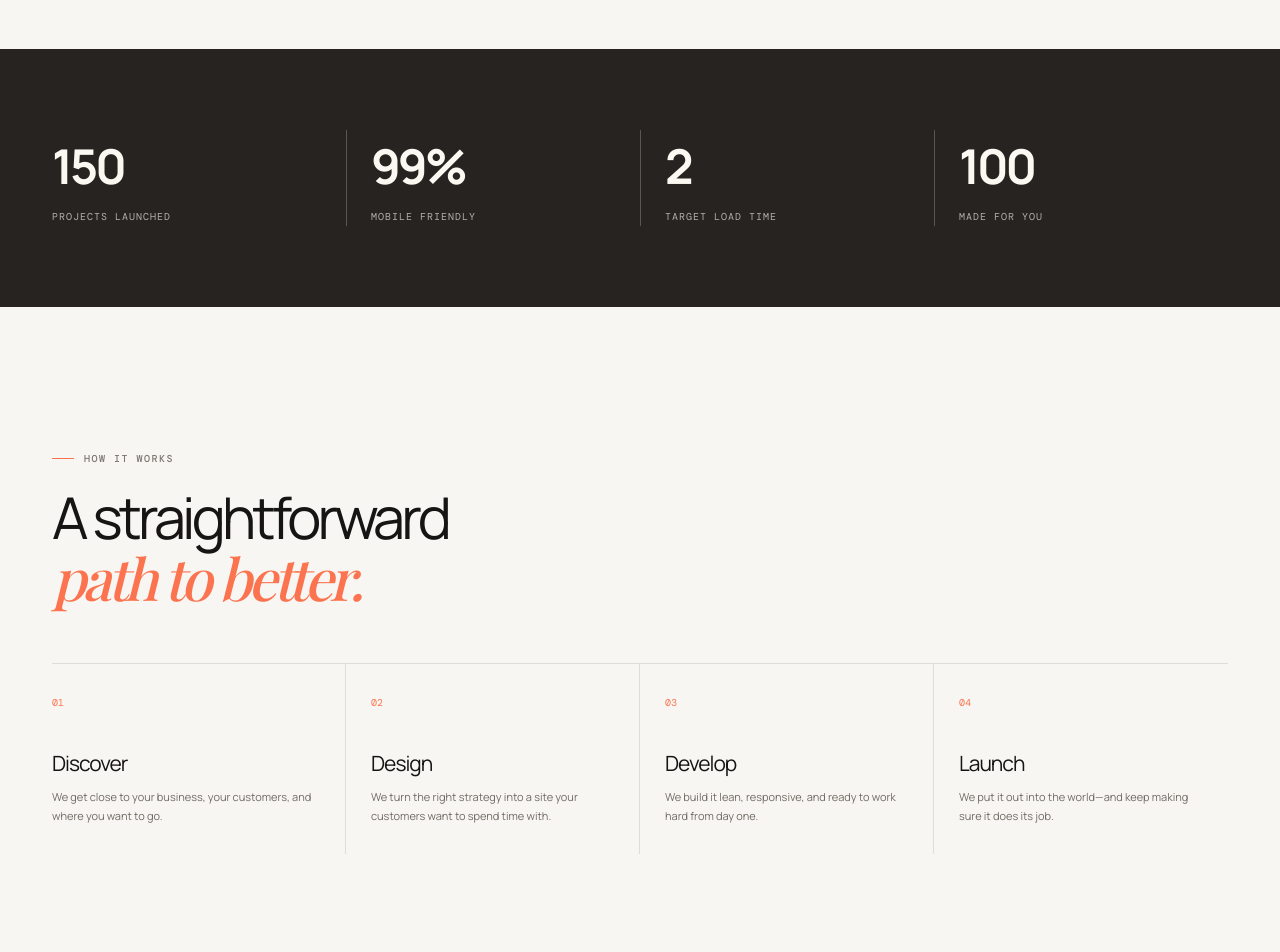
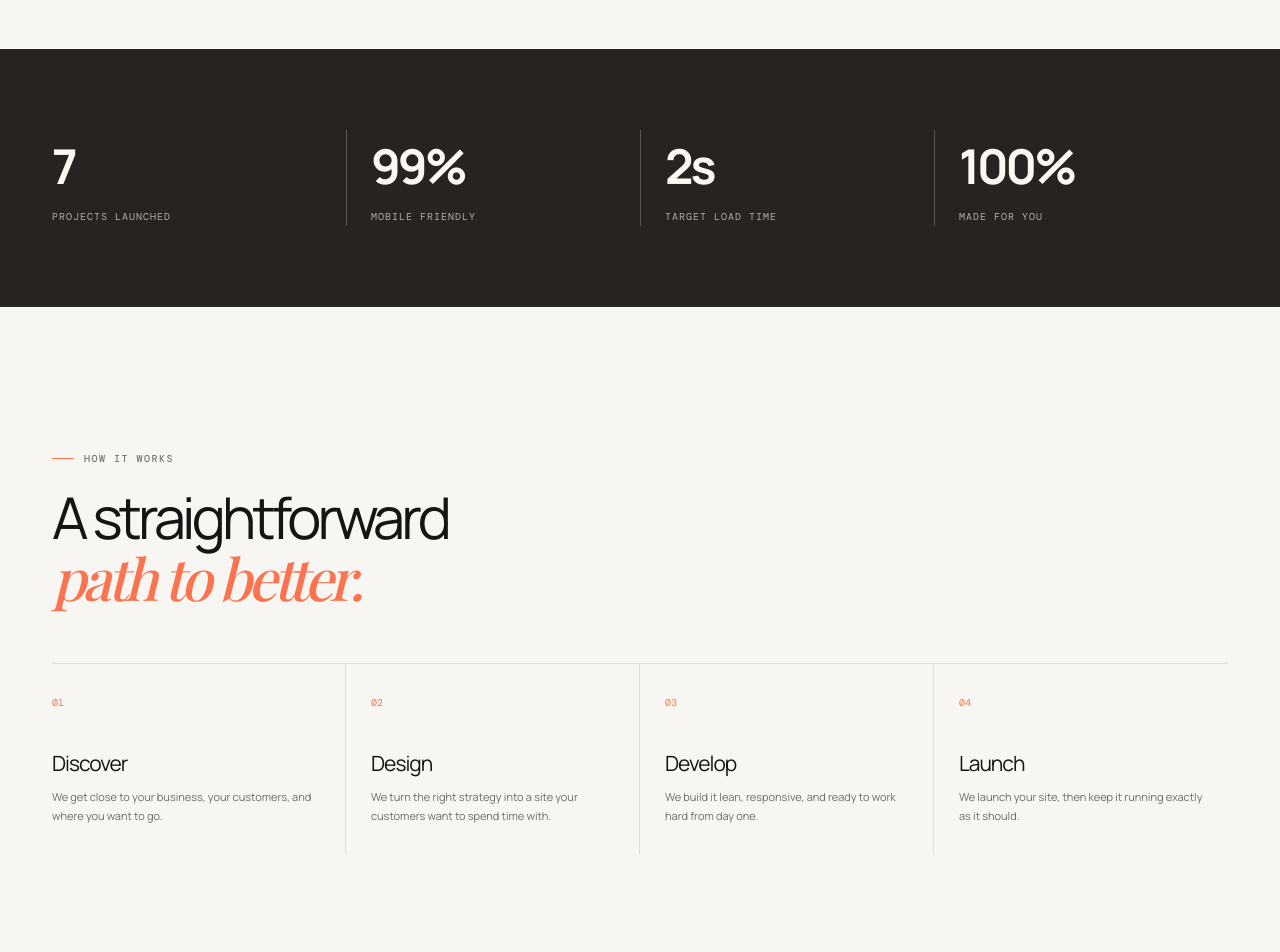
Before and after one commit to sezerz1121/Lumiiko2, a React (Vite) app: page / in a window 1280 px wide. Shown: the part 3260-4212 px from the top of the page. Built offline with nearby package versions, Linux system fonts and the light colour scheme; a web font is replaced by a local one.

Commit message:
data update

```diff
--- a/index.html
+++ b/index.html
@@ -9,7 +9,7 @@
     <meta property="og:type" content="website" />
     <meta property="og:locale" content="en_US" />
     <meta property="og:title" content="Lumiiko | Web Design That Wins More Customers" />
-    <meta property="og:description" content="Fast, high-converting websites for ambitious U.S. local businesses—available to clients worldwide." />
+    <meta property="og:description" content="Fast, high-converting websites for ambitious U.S. local businesses, available to clients worldwide." />
     <meta name="theme-color" content="#FB744F" />
     <title>Web Design for Local Businesses | Lumiiko</title>
     <script type="application/ld+json">
--- a/src/App.jsx
+++ b/src/App.jsx
@@ -75,21 +75,17 @@ function App() {
       );
       gsap.utils.toArray(".metric strong").forEach((el) => {
         const value = el.dataset.value;
-        gsap.fromTo(
-          el,
-          { textContent: 0 },
-          {
-            textContent: value,
-            duration: 1.4,
-            snap: { textContent: 1 },
-            ease: "power2.out",
-            scrollTrigger: { trigger: el, start: "top 85%", once: true },
-            onUpdate() {
-              if (value === "99")
-                el.textContent = Math.round(el.textContent) + "%";
-            },
+        const suffix = el.dataset.suffix || "";
+        const counter = { value: 0 };
+        gsap.to(counter, {
+          value: Number(value),
+          duration: 1.4,
+          ease: "power2.out",
+          scrollTrigger: { trigger: el, start: "top 85%", once: true },
+          onUpdate() {
+            el.textContent = `${Math.round(counter.value)}${suffix}`;
           },
-        );
+        });
       });
       gsap.to(".orb-one", {
         y: -25,
@@ -438,19 +434,19 @@ function App() {
       <section className="proof">
         <div className="section metrics">
           <div className="metric reveal">
-            <strong data-value="150">150+</strong>
+            <strong data-value="7" data-suffix="">7</strong>
             <span>projects launched</span>
           </div>
           <div className="metric reveal">
-            <strong data-value="99">99%</strong>
+            <strong data-value="99" data-suffix="%">99%</strong>
             <span>mobile friendly</span>
           </div>
           <div className="metric reveal">
-            <strong data-value="2">2s</strong>
+            <strong data-value="2" data-suffix="s">2s</strong>
             <span>target load time</span>
           </div>
           <div className="metric reveal">
-            <strong data-value="100">100%</strong>
+            <strong data-value="100" data-suffix="%">100%</strong>
             <span>made for you</span>
           </div>
         </div>
@@ -486,7 +482,7 @@ function App() {
             [
               "04",
               "Launch",
-              "We put it out into the world—and keep making sure it does its job.",
+              "We launch your site, then keep it running exactly as it should.",
             ],
           ].map((s) => (
             <article className="step reveal" key={s[0]}>
@@ -533,7 +529,7 @@ function App() {
           </button>
         </form>
         <p className="form-status" aria-live="polite">
-          {formStatus === "success" && "Thanks—your request is on its way."}
+          {formStatus === "success" && "Thanks, your request is on its way."}
           {formStatus === "error" && "We couldn’t send that just now. Please email studio@lumiiko.in."}
         </p>
         <div className="cta-contacts">
```
